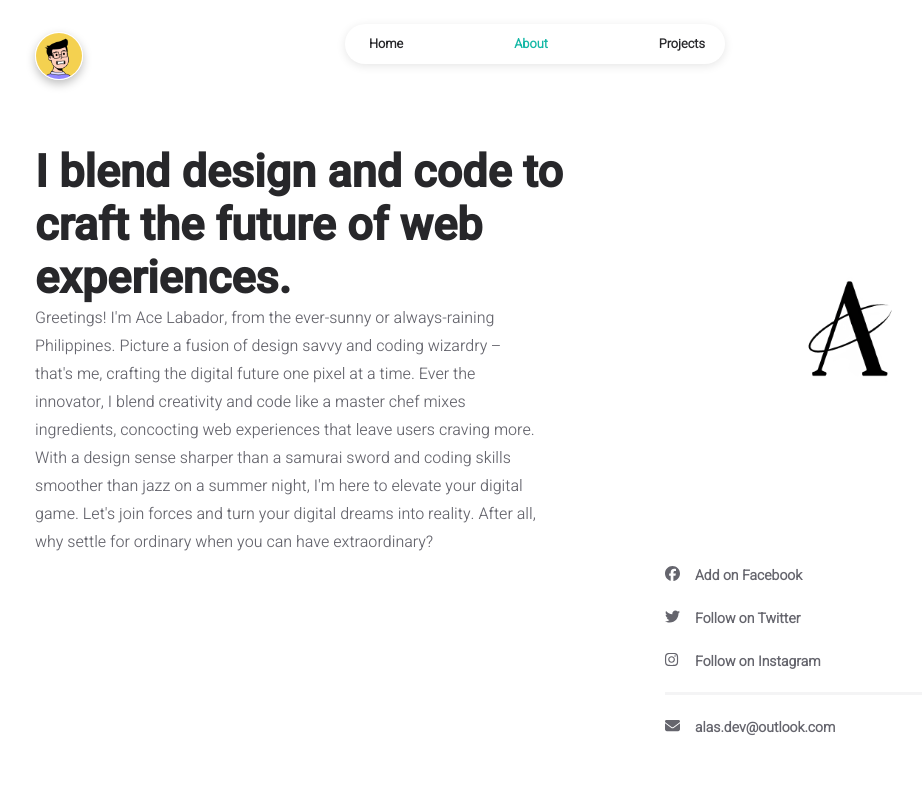
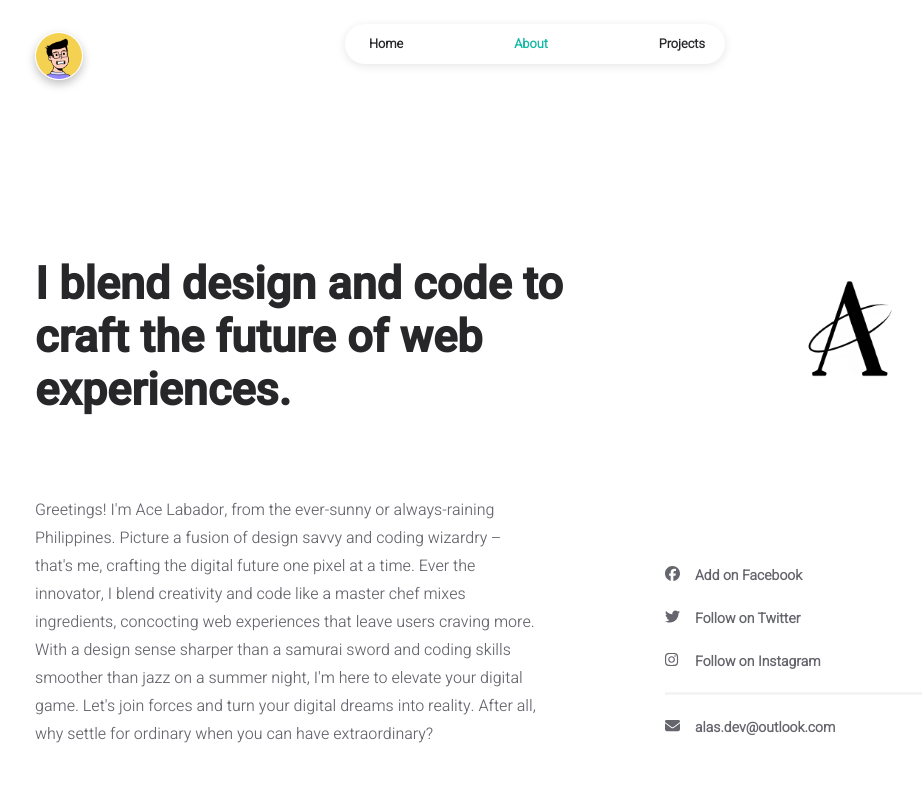
Before and after one commit to Alas-3/alas.dev, a React (Create React App) app: page /about in a window 1280 px wide. Shown: the top 800 px of the page, without its empty margins (105-1027 px from the left). Built offline with nearby package versions, Linux system fonts and the light colour scheme.

Commit message:
readjusted padding and margin for about title and subtitle

```diff
--- a/src/data/user.js
+++ b/src/data/user.js
@@ -19,7 +19,7 @@ const INFO = {
 	homepage: {
 		title: "Ace Labador | Web Developer",
 		description:
-			"I am a Front-End Engineer with 3+ years of experience in web development. I have a strong foundation in HTML, CSS, JavaScript, React, Next.js, and Tailwind. With extensive expertise in developing visually appealing and highly functional web apps, I use Backend-as-a-Service (BaaS) platforms like Firebase & Supabase to build robust full-stack applications. I also have a background in sales, which enriches my user-centric approach in developing. My career goal is to lead teams and work on large-scale projects, continually pushing the boundaries of innovation and quality in web development.",
+			"I am Ace Labador, a Front-End Engineer with 3+ years of experience in web development. I have a strong foundation in HTML, CSS, JavaScript, React, Next.js, and Tailwind. With extensive expertise in developing visually appealing and highly functional web apps, I use Backend-as-a-Service (BaaS) platforms like Firebase & Supabase to build robust full-stack applications. I also have a background in sales, which enriches my user-centric approach in developing. My career goal is to lead teams and work on large-scale projects, continually pushing the boundaries of innovation and quality in web development.",
 	},
 
 	about: {
--- a/src/pages/styles/about.css
+++ b/src/pages/styles/about.css
@@ -32,10 +32,12 @@
 
 .about-title {
     width: 100% !important;
+    padding-top: 7rem;
 }
 
 .about-subtitle {
     width: 80% !important;
+    margin-top: 5rem;
 }
 
 .about-left-side {
@@ -82,6 +84,10 @@
         z-index: 100;
     }
 
+    .about-title {
+        padding-top: 0;
+    }
+
     .about-main {
         flex-direction: column;
         align-items: center; /* Center the content */
@@ -89,6 +95,7 @@
     }
 
     .about-subtitle {
+        margin-top: 1rem;
         padding-top: 20px !important;
         width: 100% !important; /* Full width for subtitle */
     }
```
